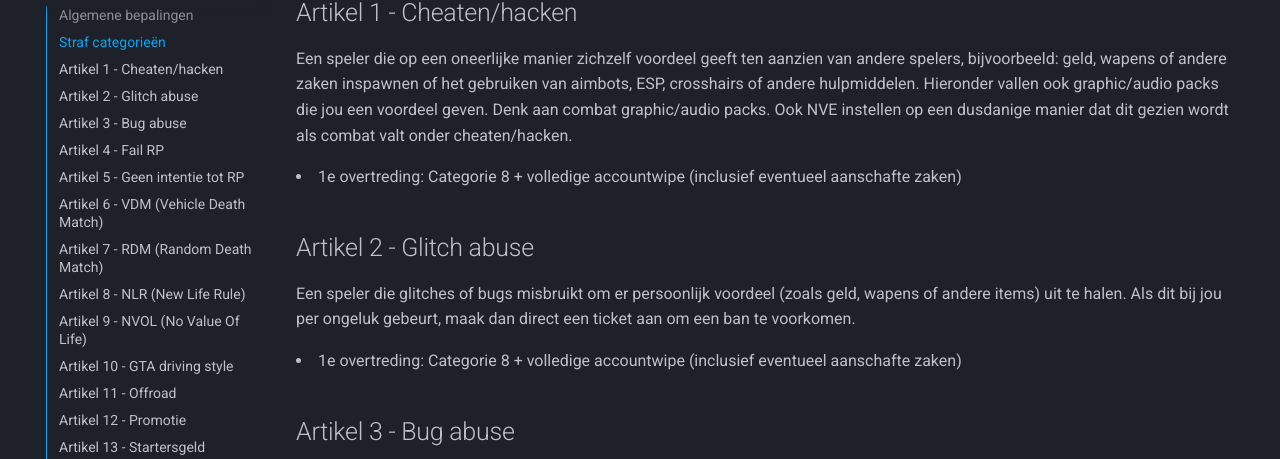
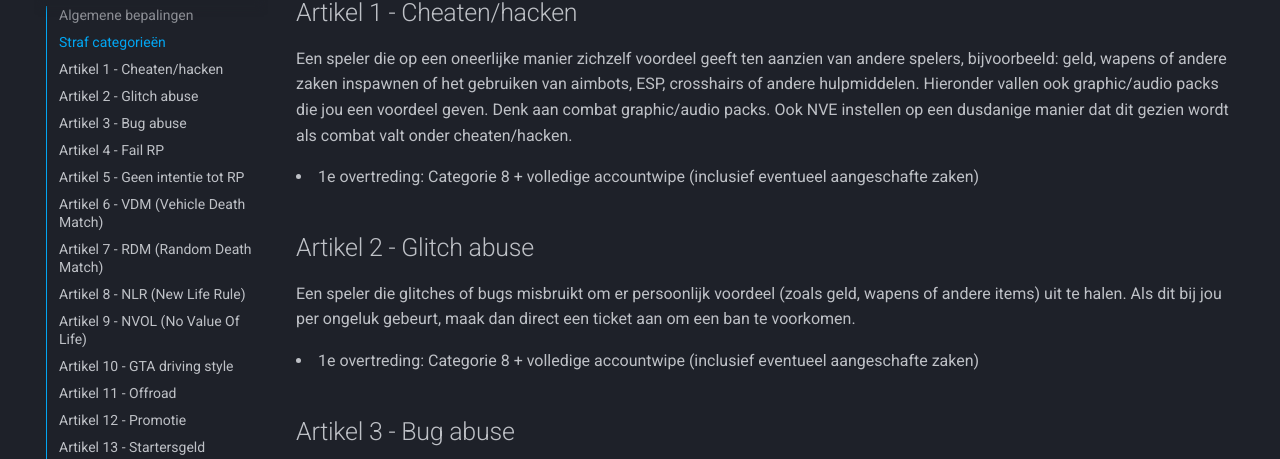
Before and after one commit to ZuiderStad-RP/regels, an MkDocs documentation site: the page built from docs/apv.md, in a window 1280 px wide and 900 px high, scrolled down 952 px. Shown: the part 93-552 px from the top of the window. Built offline with MkDocs 1.6.1 and Material for MkDocs 9.7.7, drawn with Linux system fonts in a browser that asks for light colours.

Commit message:
Update apv.md

```diff
--- a/docs/apv.md
+++ b/docs/apv.md
@@ -23,11 +23,11 @@
 
 ## Artikel 1 - Cheaten/hacken
 Een speler die op een oneerlijke manier zichzelf voordeel geeft ten aanzien van andere spelers, bijvoorbeeld: geld, wapens of andere zaken inspawnen of het gebruiken van aimbots, ESP, crosshairs of andere hulpmiddelen. Hieronder vallen ook graphic/audio packs die jou een voordeel geven. Denk aan combat graphic/audio packs. Ook NVE instellen op een dusdanige manier dat dit gezien wordt als combat valt onder cheaten/hacken.
-<li>1e overtreding: Categorie 8 + volledige accountwipe (inclusief eventueel aanschafte zaken)</li>
+<li>1e overtreding: Categorie 8 + volledige accountwipe (inclusief eventueel aangeschafte zaken)</li>
 
 ## Artikel 2 - Glitch abuse
 Een speler die glitches of bugs misbruikt om er persoonlijk voordeel (zoals geld, wapens of andere items) uit te halen. Als dit bij jou per ongeluk gebeurt, maak dan direct een ticket aan om een ban te voorkomen.
-<li>1e overtreding: Categorie 8 + volledige accountwipe (inclusief eventueel aanschafte zaken)</li>
+<li>1e overtreding: Categorie 8 + volledige accountwipe (inclusief eventueel aangeschafte zaken)</li>
 
 ## Artikel 3 - Bug abuse
 Een speler die een bug actief misbruikt, bijvoorbeeld een bepaalde emote om in of uit een ruimte te gaan.
```
